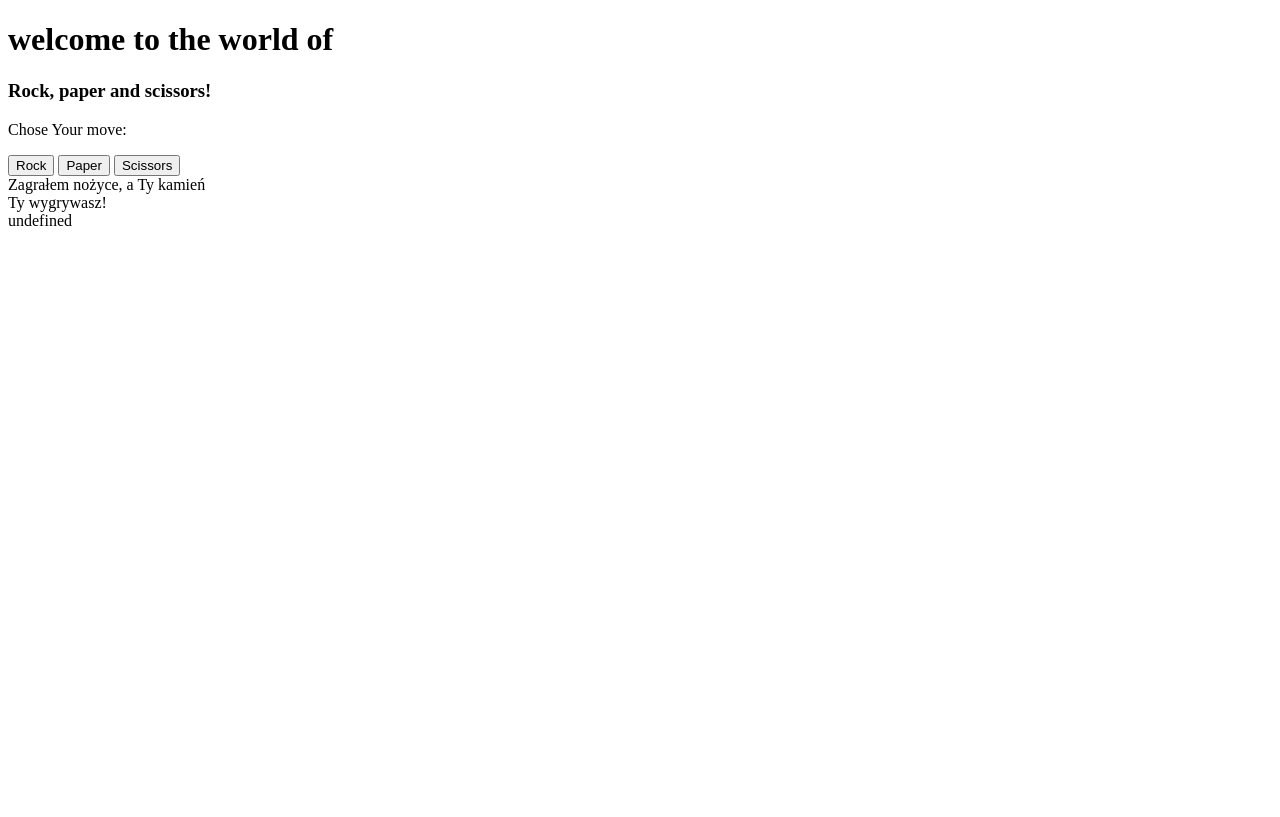
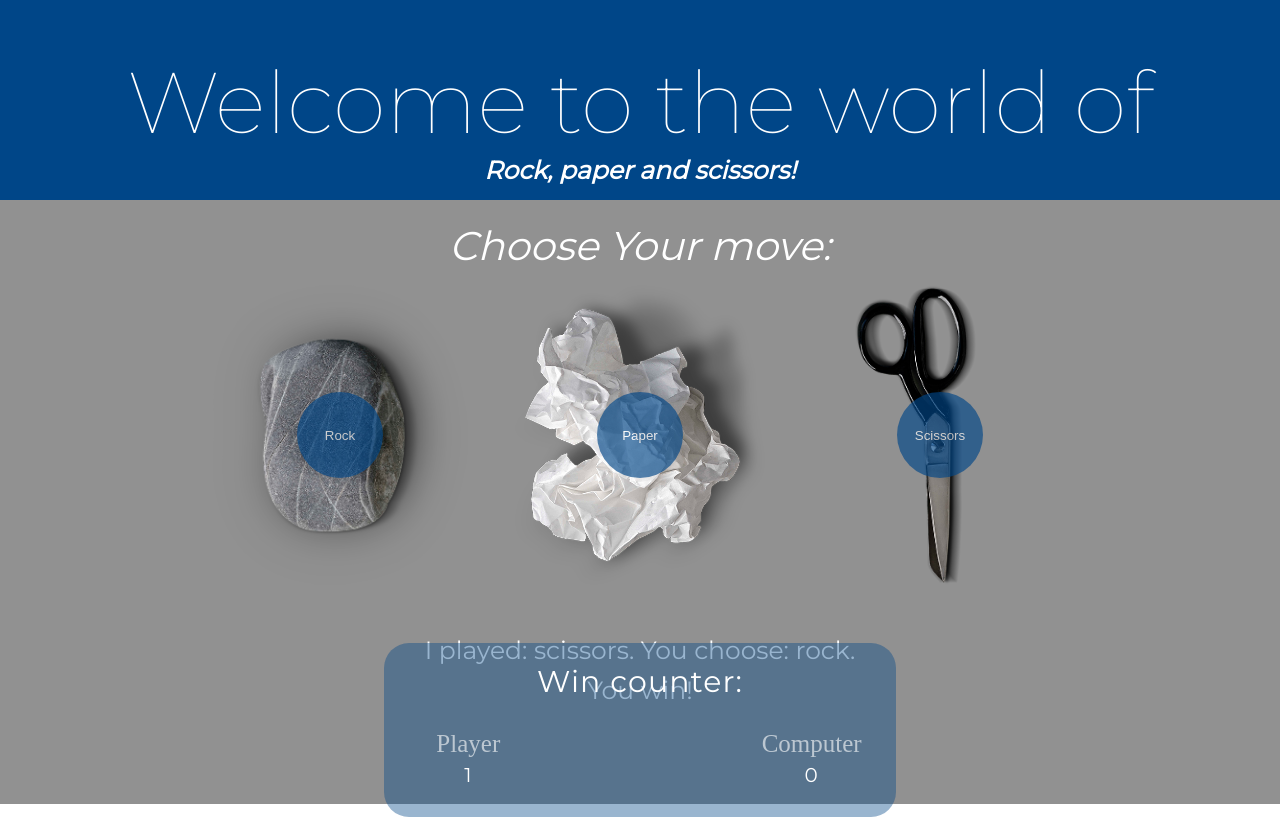
Before and after one commit to zooltar1/javascript-prework, a website: page index.html in a window 1280 px wide. Both pictures are taken after a click on the button "Rock". Drawn offline with Linux system fonts and the light colour scheme.

Commit message:
add styling, add win counter

```diff
--- a/index.html
+++ b/index.html
@@ -3,24 +3,55 @@
 <head>
     <meta charset="UTF-8">
     <title>Kamień, papier, nożyce</title>
+    <link href="https://fonts.googleapis.com/css?family=Montserrat:400&display=swap" rel="stylesheet">
+    <link href="https://fonts.googleapis.com/css?family=Montserrat:100&display=swap" rel="stylesheet">
     <link rel="stylesheet" href="css/style.css">
 </head>
 <body>
     <div class="container">
-        <h1 class="title">welcome to the world of</h1>
+        <header>
+            <h1 class="title">Welcome to the world of</h1>
             <h3 class="subtitle">Rock, paper and scissors!</h3>
+        </header>
+        <section class="game">
+            <p>Choose Your move:</p>
             <div id="buttons">
-            <p>Chose Your move:</p>
+                <div class="container-outer container-1">
                     <button class="btn" id="play-rock">Rock</button>
+                </div>
+                <div class="container-outer container-2">
                     <button class="btn" id="play-paper">Paper</button>
+                </div>
+                <div class="container-outer container-3">
                     <button class="btn" id="play-scissors">Scissors</button>
                 </div>
+            </div>
+            <div id="moves">
+            </div>
             <div id="messages">
-
             </div>
-        <div id="result">
-
+        </section>
+        <section class="result">
+            <div class="result-inner">
+                <h1>Win counter:</h1>
+                    <div class="boxes">
+                        <div class="boxes-inner">
+                            <div class="box-left">
+                                <h3>Player</h3>
+                                <div id="result-player">
                                 </div>
+                            </div>
+                        </div>
+                        <div class="boxes-inner">
+                            <div class="box-right">
+                                <h3>Computer</h3>
+                                <div id="result-computer">
+                                </div>
+                            </div>
+                        </div>
+                    </div>
+            </div>
+        </section>
     </div>
     <script src="js/functions.js"></script>
     <script src="js/script.js"></script>
--- a/js/functions.js
+++ b/js/functions.js
@@ -1,15 +1,19 @@
 function printMessage(msg){
-    var div = document.createElement('div');
-    div.innerHTML = msg;
-    document.getElementById('messages').appendChild(div);
+    document.getElementById('messages').innerHTML = msg;
+}
+
+function printMoves(msg){
+    document.getElementById('moves').innerHTML = msg;
 }
 
 function clearMessages(){
     document.getElementById('messages').innerHTML = '';
 }
 
-function printResult(msg){
-    var div = document.createElement('div');
-    div.innerHTML = msg;
-    document.getElementById('result').appendChild(div);
+function printResultPlayer(msg){
+    document.getElementById('result-player').innerHTML = msg;
 }
+
+function printResultComputer(msg){
+    document.getElementById('result-computer').innerHTML = msg;
+}
--- a/js/script.js
+++ b/js/script.js
@@ -1,19 +1,22 @@
+let playerWin = 0;
+let computerWin = 0;
+
 function playGame(playerInput){
     clearMessages();
 
     function getMoveName(argMoveId){
         if(argMoveId == 1){
-            return 'kamień';
+            return 'rock';
         }
         else if(argMoveId == 2){
-            return 'papier';
+            return 'paper';
         }
         else if(argMoveId == 3){
-            return 'nożyce';
+            return 'scissors';
         }
         else {
             printMessage('Nie znam ruchu o id ' + argMoveId + '.');
-            return 'nieznany ruch';
+            return 'unknown move';
         }
     }
 
@@ -35,45 +38,55 @@ function playGame(playerInput){
 
     function displayResult(argComputerMove, argPlayerMove){
         console.log('moves:', argComputerMove, argPlayerMove);
-        printMessage('Zagrałem ' + argComputerMove + ', a Ty ' + argPlayerMove);
 
-        if( argComputerMove == 'kamień' && argPlayerMove == 'papier'){
-            return 'Ty wygrywasz!';
+        if( argComputerMove == 'rock' && argPlayerMove == 'paper'){
+            playerWin = playerWin + 1;
+            return 'You win!';
         }
-        else if( argComputerMove == 'kamień' && argPlayerMove == 'kamień'){
-            return 'Mamy remis!';
+        else if( argComputerMove == 'rock' && argPlayerMove == 'rock'){
+            return 'We have a draw!';
         }
-        else if( argComputerMove == 'kamień' && argPlayerMove == 'nożyce'){
-            return 'Tym razem przegrywasz :(';
+        else if( argComputerMove == 'rock' && argPlayerMove == 'scissors'){
+            computerWin = computerWin + 1;
+            return 'You lose :(';
         }
-        else if( argComputerMove == 'papier' && argPlayerMove == 'nożyce'){
-            return 'Ty wygrywasz!';
+        else if( argComputerMove == 'paper' && argPlayerMove == 'scissors'){
+            playerWin = playerWin + 1;
+            return 'You win!';
         }
-        else if( argComputerMove == 'papier' && argPlayerMove == 'papier'){
-            return 'Mamy remis!';
+        else if( argComputerMove == 'paper' && argPlayerMove == 'paper'){
+            return 'We have a draw!';
         }
-        else if( argComputerMove == 'papier' && argPlayerMove == 'kamień'){
-            return 'Tym razem przegrywasz :(';
+        else if( argComputerMove == 'paper' && argPlayerMove == 'rock'){
+            computerWin = computerWin + 1;
+            return 'You lose :(';
         }
-        else if( argComputerMove == 'nożyce' && argPlayerMove == 'kamień'){
-            return 'Ty wygrywasz!';
+        else if( argComputerMove == 'scissors' && argPlayerMove == 'rock'){
+            playerWin = playerWin + 1;
+            return 'You win!';
         }
-        else if( argComputerMove == 'nożyce' && argPlayerMove == 'nożyce'){
-            return 'Mamy remis!';
+        else if( argComputerMove == 'scissors' && argPlayerMove == 'scissors'){
+            return 'We have a draw!';
         }
-        else if( argComputerMove == 'nożyce' && argPlayerMove == 'papier'){
-            return 'Tym razem przegrywasz :(';
+        else if( argComputerMove == 'scissors' && argPlayerMove == 'paper'){
+            computerWin = computerWin + 1;
+            return 'You lose :(';
         }
-        else if(argPlayerMove == 'nieznany ruch'){
-            return 'Błędny ruch, spróbuj ponownie!';
+        else if(argPlayerMove == 'Unknown move'){
+            return 'Unknown move, try again!';
         }
     }
 
+    printMoves('I played: ' + argComputerMove + '. You choose: ' + argPlayerMove + '.');
     printMessage(displayResult(argComputerMove, argPlayerMove));
+    printResultPlayer(playerWin);
+    printResultComputer(computerWin);
+
 }
 
 document.getElementById('play-rock').addEventListener('click', function(){
     playGame(1);
+
 });
 
 document.getElementById('play-paper').addEventListener('click', function(){
@@ -83,14 +96,3 @@ document.getElementById('play-paper').addEventListener('click', function(){
 document.getElementById('play-scissors').addEventListener('click', function(){
     playGame(3);
 });
-
-let win = 0;
-let playerWin = playerResult();
-
-function playerResult(){
-    if (document.getElementById('messages') == 'Ty wygrywasz!') {
-        win = win + 1;
-    }
-}
-
-printResult(playerWin);
--- a/sass/style.scss
+++ b/sass/style.scss
@@ -0,0 +1,212 @@
+$color-light: #ffffff;
+$color-blue: #004688;
+$color-grey: #919191;
+
+$font-main: 'Montserrat', sans-serif;
+
+body {
+    box-sizing: border-box;
+    text-align: center;
+    margin: 0;
+    padding: 0;
+}
+
+/* Header */
+
+.container header {
+    height: 25vh;
+    width: auto;
+    background-color: $color-blue;
+    color: $color-light;
+    z-index: 1;
+}
+
+
+.container header h1 {
+    padding-top: 50px;
+
+    font-family: $font-main;
+    font-size: 86px;
+    font-weight: 100;
+    padding-bottom: 0;
+    margin: 0;
+}
+
+.container header h3 {
+    font-family: $font-main;
+    font-size: 25px;
+    font-weight: 700;
+    font-style: italic;
+    margin: 0;
+    padding-top: 0;
+}
+
+/* Game */
+
+.container .game {
+
+    background-color: $color-grey;
+    height: 55vh;
+    border: 1px solid $color-grey;
+}
+
+.container .game p {
+    color: $color-light;
+    font-family: $font-main;
+    font-size: 40px;
+    font-style: italic;
+    padding: 20px 0 15px 0;
+    margin: 0;
+}
+
+.container .game #buttons {
+    display: flex;
+    align-items: center;
+    justify-content: center;
+    margin-bottom: 40px;
+}
+
+.container-1, .container-2, .container-3 {
+    width: 300px;
+    height: 300px;
+}
+
+.container-1 {
+    background-image: url("/images/rock.png");
+    background-size: contain;
+    background-position: center;
+    background-repeat: no-repeat;
+
+}
+
+.container-2 {
+    background-image: url("/images/paper.png");
+    background-size: contain;
+    background-position: center;
+    background-repeat: no-repeat;
+}
+
+.container-3 {
+    background-image: url("/images/scissors.png");
+    background-size: contain;
+    background-repeat: no-repeat;
+    background-position: left;
+    background-position-x: 65px;
+}
+
+.container .game #buttons .container-outer {
+    position: relative;
+}
+
+.container .game #buttons .btn {
+    position: absolute;
+    top: 50%;
+    left: 50%;
+    transform: translate(-50%, -50%);
+    width: 86px;
+    height: 86px;
+    background-color: $color-blue;
+    border-radius: 50%;
+    color: $color-light;
+    border: none;
+    opacity: 0.65;
+}
+
+.container .game #moves, #messages {
+    padding-top: 10px;
+    color: $color-light;
+    font-family: $font-main;
+    font-size: 25px;
+}
+
+/* Result */
+
+.container .result {
+    height: 20vh;
+    background-color: $color-grey;
+    color: $color-light;
+    border: 1px solid $color-grey;
+}
+
+.container .result .result-inner {
+    width: 40%;
+    margin: 0 auto;
+    border-radius: 25px;
+    position: relative;
+}
+
+.container .result .result-inner::after {
+    content: "";
+    position: absolute;
+    top: 0;
+    left: 0;
+    width: 100%;
+    height: 100%;
+    background-color: $color-blue;
+    opacity: 0.4;
+    z-index: 1;
+    border-radius: 25px;
+}
+
+.container .result .result-inner h1 {
+    z-index: 10;
+    position: relative;
+    margin: 0;
+    padding: 20px 0 20px 0;
+    font-family: $font-main;
+    font-size: 30px;
+    font-weight: 400;
+    letter-spacing: 1.07px;
+}
+
+.container .result .result-inner .boxes {
+    display: flex;
+    align-items: center;
+    justify-content: center;
+}
+
+.container .result .result-inner .boxes .boxes-inner {
+    width: 100%;
+    position: relative;
+    margin: 0 0 20px 0;
+    padding: 0;
+}
+
+.container .result .result-inner .boxes .boxes-inner h3 {
+    opacity: 0.6;
+    font-size: 25px;
+    font-weight: 400;
+    margin: 0;
+    padding: 10px 0 5px 0;
+}
+
+.container .result .result-inner .boxes .boxes-inner .box-left {
+    width: 50%;
+    position: relative;
+    z-index: 25;
+    margin: 0;
+    padding: 0 0 10px 20px;
+}
+
+.container .result .result-inner .boxes .boxes-inner .box-right {
+    width: 50%;
+    float: right;
+    position: relative;
+    z-index: 20;
+    margin: 0;
+    padding: 0 20px 10px 0;
+}
+
+.container .result .result-inner .boxes .boxes-inner #result-player {
+    font-family: $font-main;
+    font-size: 20px;
+    font-weight: 400;
+    letter-spacing: 1.07px;
+}
+
+.container .result .result-inner .boxes .boxes-inner #result-computer {
+    font-family: $font-main;
+    font-size: 20px;
+    font-weight: 400;
+    letter-spacing: 1.07px;
+}
```
Also changed, not shown: css/style.css, images/paper.png (added), images/rock.png (added), images/scissors.png (added), 2 other files. Lines whose indentation alone changed are shown as unchanged.
